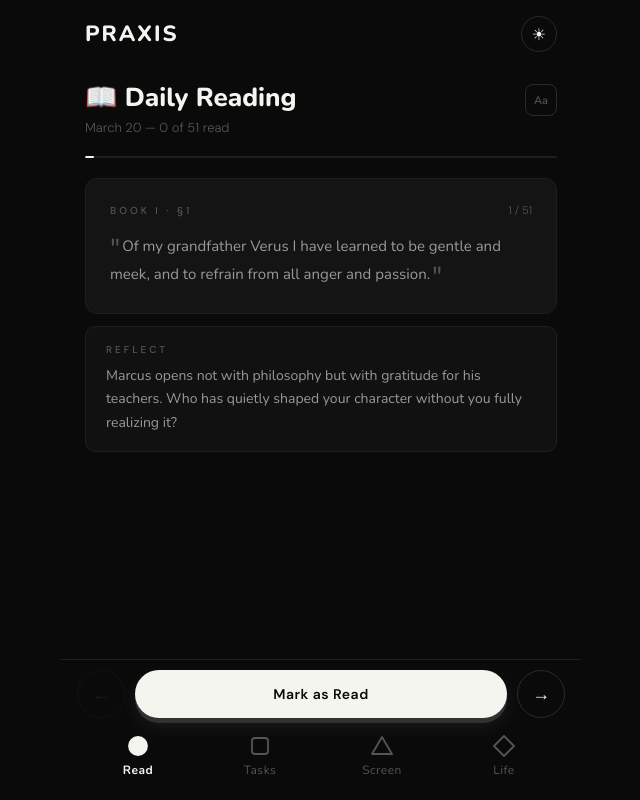
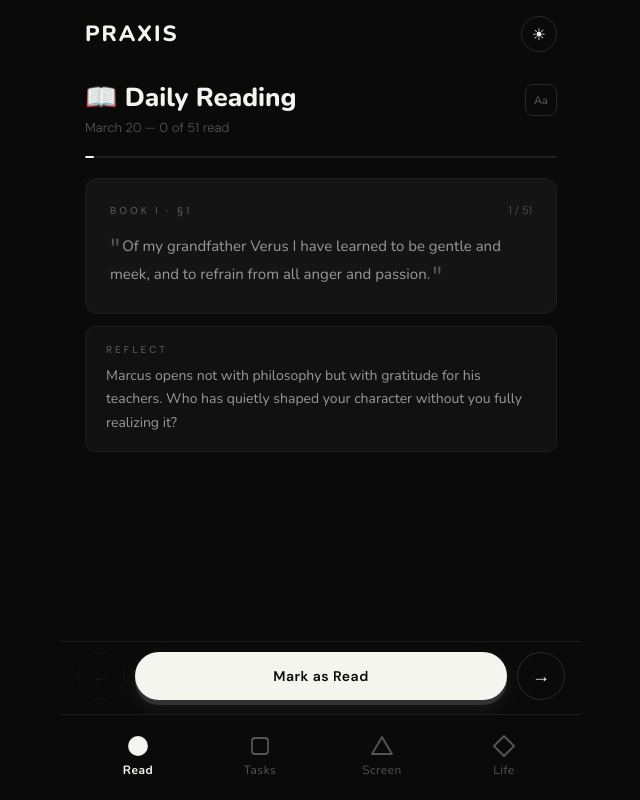
Before and after one commit to j6655/praxist-test-3, a React (Vite) app: page / in a window 1280 px wide. Both pictures are taken after a click on the button "Skip". Shown: the whole page, without its empty margins (319-959 px from the left). Built offline with nearby package versions, Linux system fonts and the light colour scheme.

Commit message:
Update App.jsx

```diff
--- a/src/App.jsx
+++ b/src/App.jsx
@@ -1134,7 +1134,7 @@ export default function PhiloApp() {
         }}>{mode === "dark" ? "☀" : "☾"}</button>
       </div>
 
-      <div style={{ flex: 1, overflow: "auto", padding: "0 24px calc(env(safe-area-inset-bottom, 16px) + 90px)" }}>
+      <div style={{ flex: 1, overflow: "auto", padding: "0 24px calc(env(safe-area-inset-bottom, 16px) + 160px)" }}>
 
         {/* DAILY READING TAB */}
         {activeTab === "read" && (() => {
@@ -1306,7 +1306,9 @@ export default function PhiloApp() {
                           fontSize: "14px", fontWeight: 300, fontFamily: "'DM Sans', sans-serif",
                           color: task.done ? t.textMuted : t.text,
                           textDecoration: task.done ? "line-through" : "none",
-                          padding: "4px 0", transition: "color 0.2s ease",
+                          padding: "8px 0", transition: "color 0.2s ease",
+                          WebkitAppearance: "none", position: "relative", zIndex: 1,
+                          minHeight: "36px",
                         }}
                       />
                       <button onClick={() => deleteTask(selectedTaskDay, task.id)} style={{
@@ -1497,7 +1499,7 @@ export default function PhiloApp() {
       {/* Fixed reading nav — only shown on read tab */}
       {activeTab === "read" && (
         <div style={{
-          position: "fixed", bottom: "72px", left: "50%", transform: "translateX(-50%)",
+          position: "fixed", bottom: "calc(env(safe-area-inset-bottom, 16px) + 90px)", left: "50%", transform: "translateX(-50%)",
           width: "100%", maxWidth: "520px",
           padding: "10px 16px 10px",
           background: t.bg,
@@ -1566,7 +1568,7 @@ export default function PhiloApp() {
       <div style={{
         position: "fixed", bottom: 0, left: "50%", transform: "translateX(-50%)",
         width: "100%", maxWidth: "520px", display: "flex", justifyContent: "space-around",
-        padding: "14px 16px calc(env(safe-area-inset-bottom, 16px) + 16px)", background: t.bg, borderTop: `1px solid ${t.border}`,
+        padding: "14px 16px calc(env(safe-area-inset-bottom, 16px) + 16px)", background: t.bg, borderTop: `1px solid ${t.border}`, zIndex: 20,
       }}>
         {[
           { key: "read", label: "Read", shape: (active, color) => <svg width="22" height="22" viewBox="0 0 22 22" fill="none" style={{ transition: "all 0.3s ease" }}><circle cx="11" cy="11" r="9" stroke={color} strokeWidth="1.8" fill={active ? color : "none"} style={{ transition: "fill 0.3s ease, stroke 0.3s ease" }} /></svg> },
```
